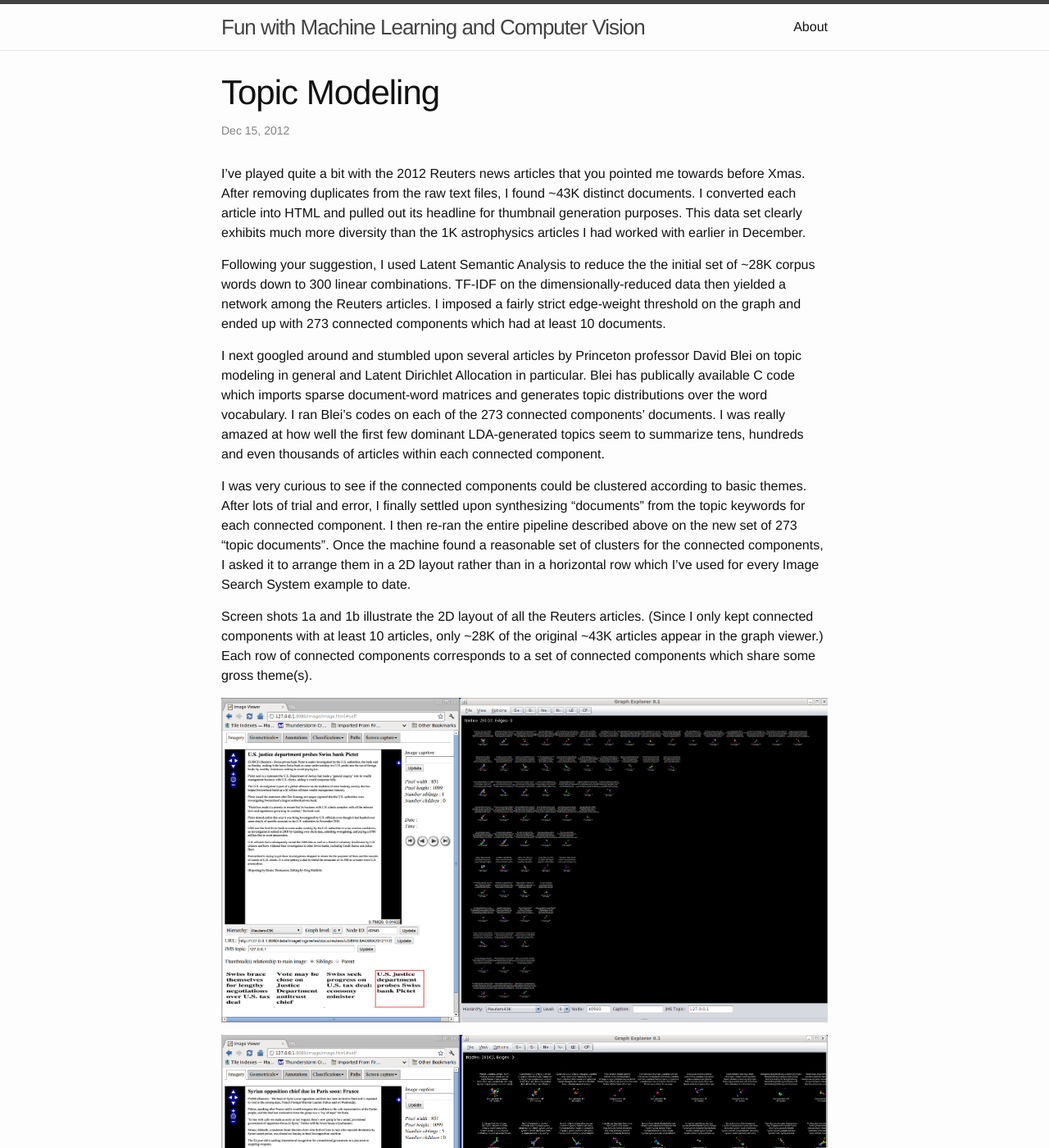
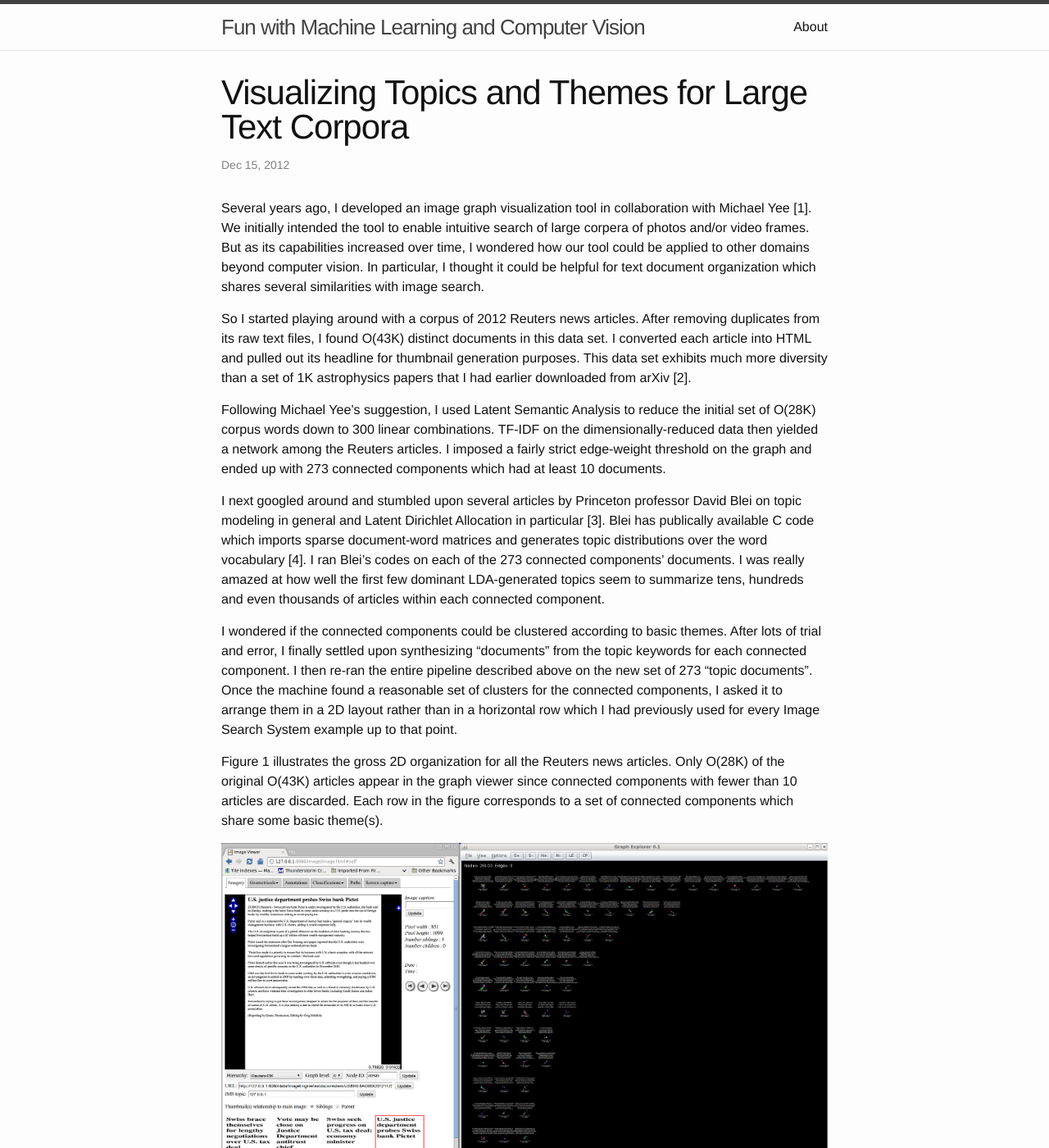
Before and after one commit to PeterCho/blog, a Jekyll site: the page built from _posts/2012-12-15-cvml.markdown, in a window 1280 px wide and 1400 px high. Shown: the whole window at 82% size. Built offline with Jekyll 4.4.1, drawn with Linux system fonts in a browser that asks for light colours; some of the changed text lies outside the part shown.

Commit message:
First draft of topics for large text corpera blog post

```diff
--- a/_posts/2012-08-15-cvml.markdown
+++ b/_posts/2012-08-15-cvml.markdown
@@ -1,6 +1,6 @@
 ---
 layout: post
-title:  "Sign Recognition via Unsupervised Feature Learning"
+title:  "Recognizing Signs via Unsupervised Feature Learning"
 date:   2012-08-15 12:00:0
 categories: unsupervised feature learning
 ---
--- a/_posts/2012-12-15-cvml.markdown
+++ b/_posts/2012-12-15-cvml.markdown
@@ -1,93 +1,133 @@
 ---
 layout: post
-title:  "Topic Modeling"
+title:  "Visualizing Topics and Themes for Large Text Corpora"
 date:   2012-12-15 12:00:0
-categories: Shallow learning
+categories: Topic modeling
 ---
 
-I've played quite a bit with the 2012 Reuters news articles that you
-pointed me towards before Xmas.  After removing duplicates from the raw
-text files, I found ~43K distinct documents.  I converted each article into
-HTML and pulled out its headline for thumbnail generation purposes.  This
-data set clearly exhibits much more diversity than the 1K astrophysics
-articles I had worked with earlier in December.
+Several years ago, I developed an image graph visualization tool in
+collaboration with Michael Yee [1].  We initially intended the tool to
+enable intuitive search of large corpera of photos and/or video frames.
+But as its capabilities increased over time, I wondered how our tool could
+be applied to other domains beyond computer vision.  In particular, I
+thought it could be helpful for text document organization which shares
+several similarities with image search.
 
-Following your suggestion, I used Latent Semantic Analysis to reduce the
-the initial set of ~28K corpus words down to 300 linear combinations.
-TF-IDF on the dimensionally-reduced data then yielded a network among the
-Reuters articles.  I imposed a fairly strict edge-weight threshold on the
-graph and ended up with 273 connected components which had at least 10
-documents.
+So I started playing around with a corpus of 2012 Reuters news articles.
+After removing duplicates from its raw text files, I found O(43K) distinct
+documents in this data set.  I converted each article into HTML and pulled
+out its headline for thumbnail generation purposes.  This data set exhibits
+much more diversity than a set of 1K astrophysics papers that I had earlier
+downloaded from arXiv [2].
+
+Following Michael Yee's suggestion, I used Latent Semantic Analysis to
+reduce the initial set of O(28K) corpus words down to 300 linear
+combinations.  TF-IDF on the dimensionally-reduced data then yielded a
+network among the Reuters articles.  I imposed a fairly strict edge-weight
+threshold on the graph and ended up with 273 connected components which had
+at least 10 documents.
 
 I next googled around and stumbled upon several articles by Princeton
 professor David Blei on topic modeling in general and Latent Dirichlet
-Allocation in particular.  Blei has publically available C code which
+Allocation in particular [3].  Blei has publically available C code which
 imports sparse document-word matrices and generates topic distributions
-over the word vocabulary.  I ran Blei's codes on each of the 273 connected
-components' documents.  I was really amazed at how well the first few
-dominant LDA-generated topics seem to summarize tens, hundreds and even
+over the word vocabulary [4].  I ran Blei's codes on each of the 273
+connected components' documents.  I was really amazed at how well the first
+few dominant LDA-generated topics seem to summarize tens, hundreds and even
 thousands of articles within each connected component.
 
-I was very curious to see if the connected components could be clustered
-according to basic themes.  After lots of trial and error, I finally
-settled upon synthesizing "documents" from the topic keywords for each
-connected component.  I then re-ran the entire pipeline described above on
-the new set of 273 "topic documents".  Once the machine found a reasonable
-set of clusters for the connected components, I asked it to arrange them in
-a 2D layout rather than in a horizontal row which I've used for every Image
-Search System example to date.
+I wondered if the connected components could be clustered according to
+basic themes.  After lots of trial and error, I finally settled upon
+synthesizing "documents" from the topic keywords for each connected
+component.  I then re-ran the entire pipeline described above on the new
+set of 273 "topic documents".  Once the machine found a reasonable set of
+clusters for the connected components, I asked it to arrange them in a 2D
+layout rather than in a horizontal row which I had previously used for
+every Image Search System example up to that point.
 
-Screen shots 1a and 1b illustrate the 2D layout of all the Reuters
-articles.  (Since I only kept connected components with at least 10
-articles, only ~28K of the original ~43K articles appear in the graph
-viewer.)  Each row of connected components corresponds to a set of
-connected components which share some gross theme(s).
+Figure 1 illustrates the gross 2D organization for all the Reuters news
+articles.  Only O(28K) of the original O(43K) articles appear in the graph
+viewer since connected components with fewer than 10 articles are
+discarded.  Each row in the figure corresponds to a set of connected
+components which share some basic theme(s).
 
 ![alt text]({{ site.url }}/blog/images/topic_modeling/reuters_1a.png)
+*Fig. 1.  Gross 2D organization of 28K+ Reuters news articles is displayed
+within a graph viewer originally designed for imagery organization
+purposes.*
 
-![alt text]({{ site.url }}/blog/images/topic_modeling/reuters_1b.png)
-
-
-Screen shots 2a and 2b show the topics for individual connected components.
-The dominant 4 words in the top 5 topics are displayed above each connected
-component.  Blei's codes return all possible mappings between words,
-documents and topics.  So it'd be neat if in the future a user could select
-a particular topic and see its corresponding documents light up.  (Delsey
-has also suggested displaying topics as a word-cloud.  This would eliminate
-lots of repetition among topic keywords.)  Thematic relationships between
-connected components in the same row are fairly evident.
-
+Figure 2a zooms into the first 3 rows of the 2D layout.  Derived topic
+keywords are displayed for individual connected components in each row.  In
+particular, the dominant 4 words in the top 5 topics are listed above each
+connected component.  Blei's codes return all possible mappings between
+words, documents and topics.  So it'd be neat if in the future a user could
+select a particular topic and see its corresponding documents light up.  It
+would also be interesting to display topics as word-clouds which would
+eliminate lots of repetition among topic keywords.
 
 ![alt text]({{ site.url }}/blog/images/topic_modeling/reuters_2a.png)
+*Fig. 2a.  Dominant topic keywords are listed for individual connected
+components within the Reuters news article graph.  Connected components
+within the same row of the 2D layout share high-level topic "themes".*
+
+Thematic relationships between connected components in the same row are
+evident.  For example, the topics in row 1 are related to summer Olympic
+sports; the topics in row 2 are related to the Middle East and oil; the
+topics in row 3 are related to medicine and health care. As figure 2b
+demonstrates, meaningful themes can also be infered for lower rows within
+the 2D organization which contain fewer numbers of news articles.
 
 ![alt text]({{ site.url }}/blog/images/topic_modeling/reuters_2b.png)
+*Fig. 2b. Topic keywords within the 6th, 7th and 8th rows of the 2D layout
+for connected components in the news articles graph are respectively
+related to professional sports, oil industry and energy production themes.*
 
-Screen shots 3a and 3b zoom into one particular connected component which
-is obviously about Syria.  The headlines for the 452 Reuters articles
-within this particular component seem to all logically relate to one
-another.
-
+In figure 3a, the graph viewer is zoomed into the second connected
+component of the second row within the 2D layout whose topic keywords are
+all related to the (ongoing) Syria conflict.
 
 ![alt text]({{ site.url }}/blog/images/topic_modeling/reuters_3a.png)
+*Fig. 3a.  Topics for connected component 2B within the 2D Reuters articles
+organization all refer to the Syrian civil war.*
+
+Within the original image graph viewer, nodes are replaced by corresponding
+photo thumbnails whenever the user zooms in sufficiently so that a
+manageable number of small pictures are in view.  In this text corpus
+variant of the image graph visualization tool, nodes are replaced by
+thumbnails displaying just the headline for their corresponding news
+articles.  Figure 3b illustrates that the headlines for the 452 Reuters
+articles within connected component 2B of the 2D layout all logically
+relate to the Syrian war.
 
 ![alt text]({{ site.url }}/blog/images/topic_modeling/reuters_3b.png)
+*Fig. 3b.  Headlines for Reuters articles within connected component 2B of
+the 2D layout.*
 
-Screen shots 4a and 4b zoom into another connected component about the
-European economic situation.
-
-There are obvious image analogs to nearly every step in this document
-processing pipeline.  So I hope we'll get a chance to do something similar
-for a large, varied corpus of digital pictures in the future.
-
+Figures 4a and 4b zoom into another connected component of the text
+document graph.  As can be seen from both its topic keywords and article
+headlines, this component contains news stories which discuss the European
+economic situation in 2012.
 
 ![alt text]({{ site.url }}/blog/images/topic_modeling/reuters_4a.png)
+*Fig. 4a. Topics for connected component 5A within the 2D Reuters articles
+organization all refer to the European economic situation.*
 
 ![alt text]({{ site.url }}/blog/images/topic_modeling/reuters_4b.png)
+*Fig. 4b.  Headlines for Reuters articles within connected component 5A of
+the 2D layout.*
+
+There are obvious image analogs to nearly every step in this above document
+processing pipeline.  So it'd be interesting to do similar topic and theme
+modeling for large, varied corpera of digital pictures in the future.
 
 ## References
 
+1.  P. Cho and M. Yee, *Image Search System*, 41st AIPR workshop, 2012.
 
-1. D. Blei, "Latent Dirichlet Allocation in C",
-http://www.cs.princeton.edu/~blei/lda-c/
+2.  See www.arxiv.org/archive/astro-ph.
 
-2.  P. Cho and M. Yee, "Image Search System", 41st AIPR workshop, 2012.
+3.  D. Blei, A. Ng and M. Jordan, *Latent Dirichlet Allocation*, Journal of
+Machine Learning Research, 2003.
+
+4. D. Blei, *Latent Dirichlet Allocation in C*,
+http://www.cs.princeton.edu/~blei/lda-c/ .
--- a/_posts/2015-12-09-cvml.markdown
+++ b/_posts/2015-12-09-cvml.markdown
@@ -1,6 +1,6 @@
 ---
 layout: post
-title:  "Image Graphs via Matching of Deep Learning Feature Descriptors"
+title:  "Constructing Image Graphs via Deep Learning Feature Descriptors"
 date:   2015-12-09 7:51:0
 categories: Deep Learning
 ---
```
